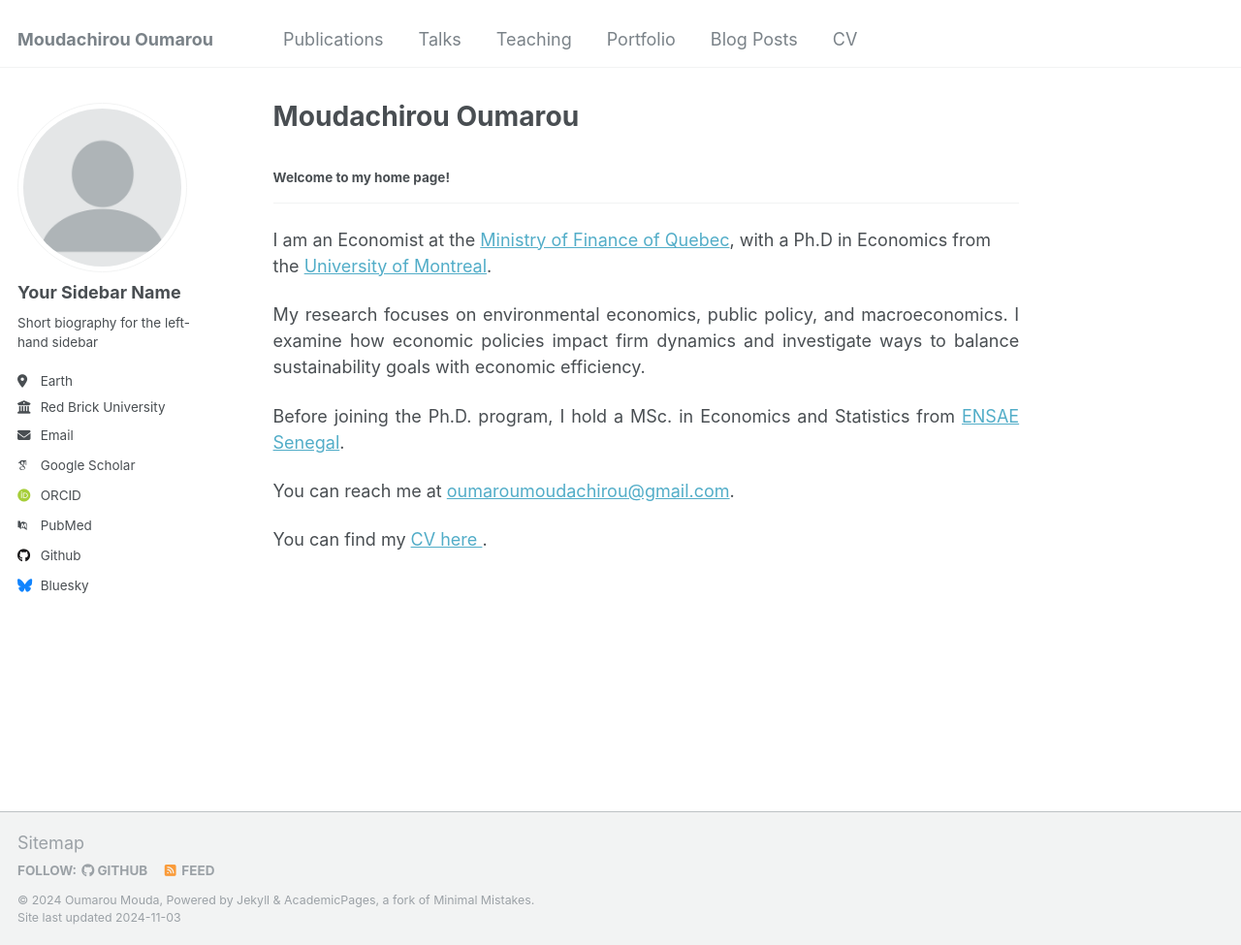
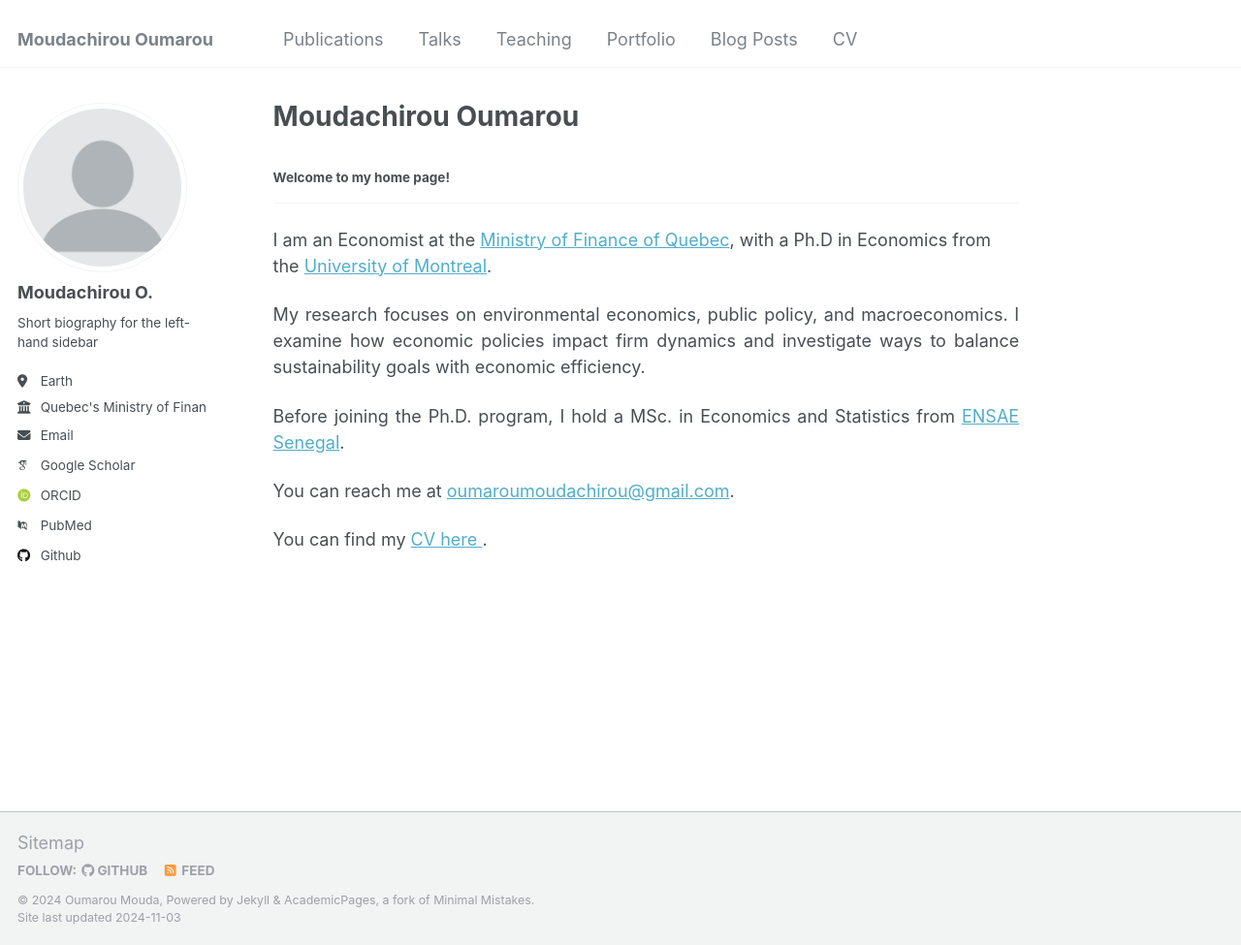
Before and after one commit to oumaroumoudachirou/oumaroumoudachirou.github.io, a Jekyll site: the page built from _pages/about.md, in a window 1280 px wide and 975 px high. Shown: the whole window at 97% size. Built offline with Jekyll 4.4.1, drawn with Linux system fonts in a browser that asks for light colours; some web fonts are replaced.

Commit message:
Update _config.yml

```diff
--- a/_config.yml
+++ b/_config.yml
@@ -22,13 +22,13 @@ repository               : "academicpages/academicpages.github.io"
 author:
   # Biographic information
   avatar           : "profile.png"
-  name             : "Your Sidebar Name"
+  name             : "Moudachirou O."
   pronouns         : # example: "she/her"
   bio              : "Short biography for the left-hand sidebar"
   location         : "Earth"
-  employer         : "Red Brick University"
+  employer         : "Quebec's Ministry of Finances"
   uri              : # URL
-  email            : "none@example.org"
+  email            : "moudachirou.oumarou@finances.gouv.qc.ca"
 
   # Academic websites
   arxiv            : # URL - Update with the correct link to your profile
@@ -41,38 +41,38 @@ author:
   scopus           : # URL
 
   # Repositories and software development
-  bitbucket        : # Username - Update with your username on the site
-  codepen          : # Username
-  dribbble         : # Username
+ # bitbucket        : # Username - Update with your username on the site
+ # codepen          : # Username
+ # dribbble         : # Username
   github           : "academicpages"
-  kaggle           : # Username
-  stackoverflow    : # User number or user number and name (i.e., use "1" or "1/jeff-atwood")
+ # kaggle           : # Username
+ # stackoverflow    : # User number or user number and name (i.e., use "1" or "1/jeff-atwood")
 
   # Social media
-  bluesky          : "bsky.app" # Replace this with you Bluesky username
-  facebook         : # Username
-  flickr           : # Username
-  foursquare       : # Username
-  goodreads        : # Username
-  google_plus      : # Username
-  keybase          : # Username
+ # bluesky          : "bsky.app" # Replace this with you Bluesky username
+ # facebook         : # Username
+ # flickr           : # Username
+ # foursquare       : # Username
+ # goodreads        : # Username
+ # google_plus      : # Username
+ # keybase          : # Username
   instagram        : # Username
-  lastfm           : # Username
+ # lastfm           : # Username
   linkedin         : # Username
-  mastodon         : # URL
-  medium           : # URL
-  pinterest        : # Username
-  soundcloud       : # Username
-  steam            : # Username
-  telegram         : # URL
-  tumblr           : # Username
-  twitter          : # Username for X / Twitter
-  vine             : # Username
-  weibo            : # Username
-  wikipedia        : # Username
-  xing             : # Username
-  youtube          : # Username
-  zhihu            : # Username
+ # mastodon         : # URL
+ # medium           : # URL
+ # pinterest        : # Username
+ # soundcloud       : # Username
+ # steam            : # Username
+ # telegram         : # URL
+ # tumblr           : # Username
+ # twitter          : # Username for X / Twitter
+ # vine             : # Username
+ # weibo            : # Username
+ # wikipedia        : # Username
+ # xing             : # Username
+ # youtube          : # Username
+ # zhihu            : # Username
 
 # Publication Category - The following the list of publication categories and their headings
 publication_category:
```
